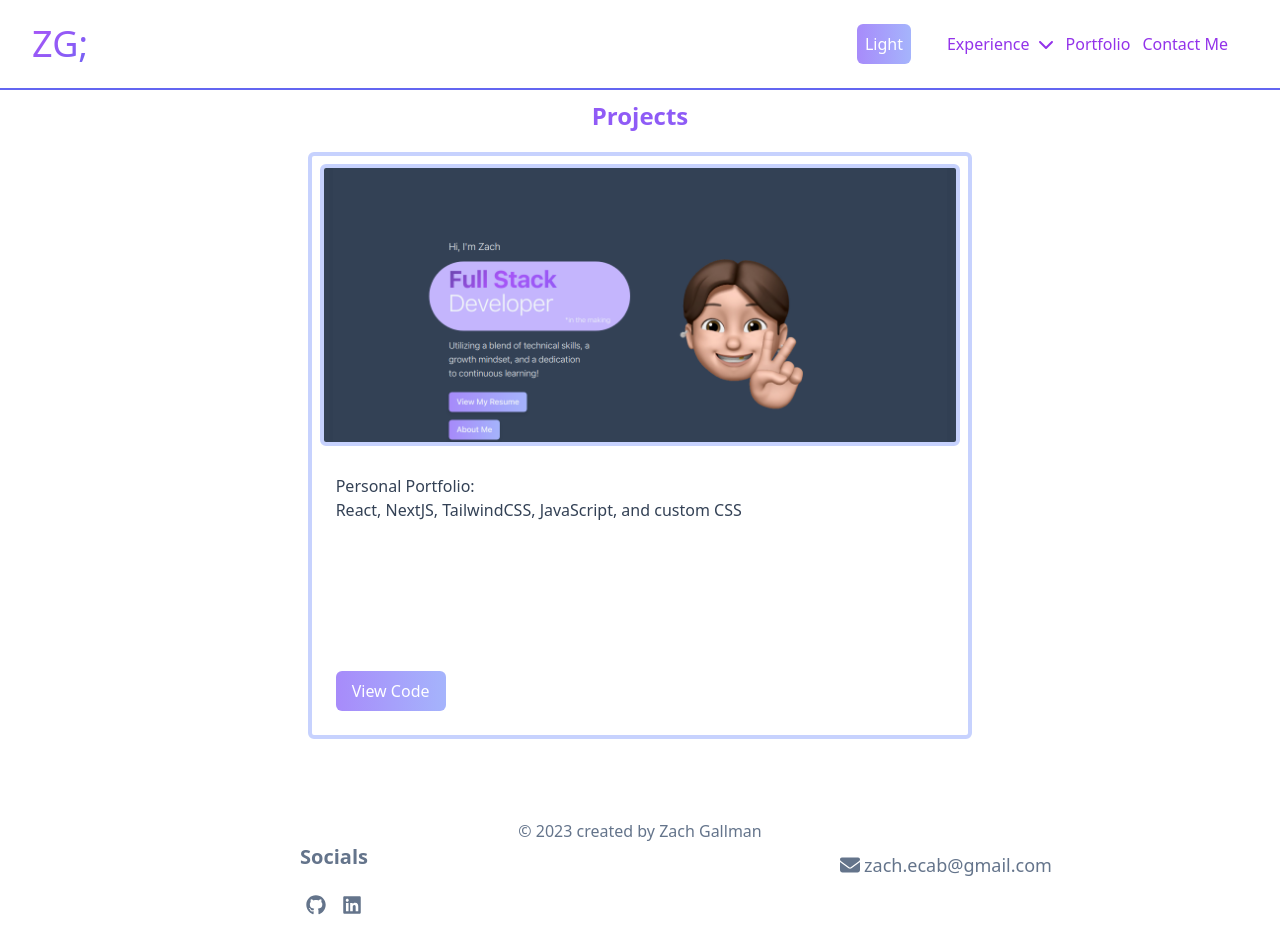
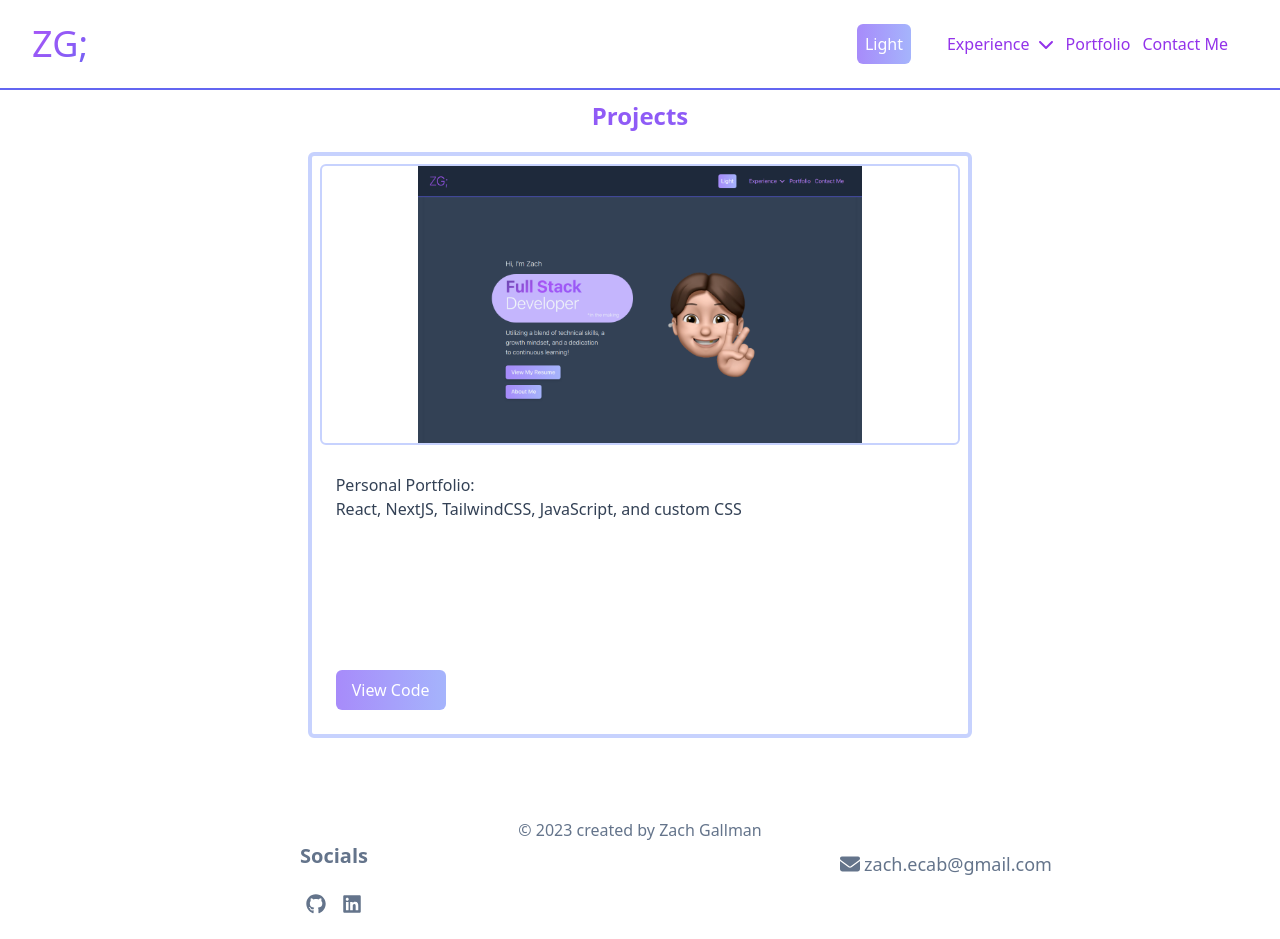
Before and after one commit to zdotg/next-folio, a Next.js app: page /portfolio in a window 1280 px wide. Built offline with nearby package versions, Linux system fonts and the light colour scheme.

Commit message:
Finished Prod Build

```diff
--- a/src/app/portfolio/page.tsx
+++ b/src/app/portfolio/page.tsx
@@ -19,7 +19,7 @@ export default function Projects()  {
               <Image
                 src={portfolio}
                 priority={true}
-                className="w-full h-1/2 object-cover border-solid border-4 border-indigo-200 rounded-md"
+                className="w-full h-1/2 object-contain border-solid border-2 border-indigo-200 rounded-md dark:bg-slate-600 "
                 alt="Portfolio Snippet"
               />
               <div className="flex flex-grow p-4">
```
